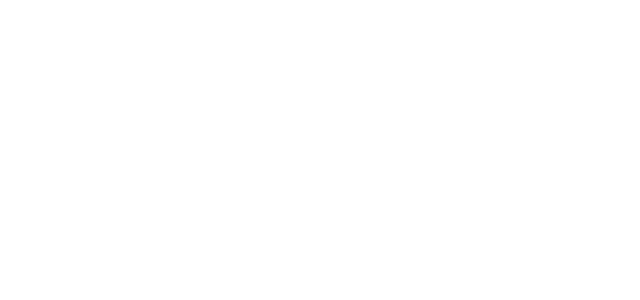
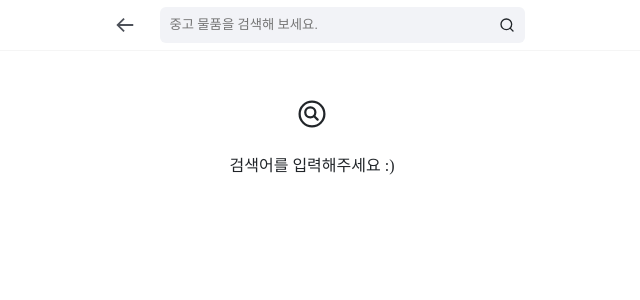
Before and after one commit to Team9-DaangnMarket/Team-9-Front, a React (Create React App) app: page /search in a window 1280 px wide. Shown: the top 300 px of the page, without its empty margins (328-968 px from the left). Built offline with nearby package versions, Linux system fonts and the light colour scheme; a web font is replaced by a local one.

Commit message:
[UPDATE] 서치 페이지 생성 및 기능 구현
TODO: 무한 스크롤링 구현할것

```diff
--- a/src/pages/PostList.js
+++ b/src/pages/PostList.js
@@ -2,6 +2,8 @@
 import styled from 'styled-components'
 import PostItem from '../components/PostItem'
 import { axiosInstance } from '../shared/api'
+import { actionCreators as searchAction } from '../redux/modules/search'
+import { useDispatch } from 'react-redux'
 
 import { Grid, Button } from '../elements'
 import { TiHome } from 'react-icons/ti'
@@ -25,6 +27,7 @@
 
 const PostList = (props) => {
   const history = useHistory()
+  const dispatch = useDispatch()
 
   const [listData, setListData] = useState([])
   const [isLoading, setIsLoading] = useState(false)
@@ -51,7 +54,10 @@
               <MdOutlineKeyboardArrowDown className='arrow-down' />
             </h2>
             <Grid is_container _className='top-btns'>
-              <button>
+              <button onClick={() => {
+                history.push('/search')
+                dispatch(searchAction.setKeyword(null))
+              }}>
                 <HiOutlineSearch />
               </button>
 
--- /dev/null
+++ b/src/pages/SearchList.js
@@ -0,0 +1,225 @@
+import React, {useEffect, useState, useRef} from 'react';
+import { useDispatch, useSelector } from 'react-redux'
+import styled from 'styled-components'
+import {axiosInstance} from '../shared/api'
+import { actionCreators as searchAction } from '../redux/modules/search'
+
+import {Grid} from '../elements'
+import {BiArrowBack} from 'react-icons/bi'
+import {FiSearch} from 'react-icons/fi'
+import {IoSearchCircleOutline} from 'react-icons/io5'
+import SyncLoader from "react-spinners/SyncLoader"
+import PostItem from '../components/PostItem'
+
+const SearchList = (props) => {
+  const { history } = props
+  const dispatch = useDispatch()
+  const prevKeyword = useSelector(state => state.search.keyword)
+  const searchInputRef = useRef(null)
+  const [is_loading, setIsLoading]= useState(false)
+  const [search_data, setSearchData] = useState(null)
+
+  const fetchSearchData = async (keyword) => {
+    try {
+      const res = await axiosInstance.get(`/search?keyword=${keyword}&page=0&size=4`)
+      return res.data
+    }
+    catch (err) {
+      console.error('[Error]검색 결과를 표시 할 수 없습니다.')
+      return false
+    }
+  }
+
+  const updateSearchState = async (keyword) => {
+    console.log(keyword,'를 검색합니다.')
+    const result = await fetchSearchData(keyword)
+    setSearchData(result)
+    dispatch(searchAction.setKeyword(keyword))
+  }
+
+  const handleStartSearch = async (e) => {
+    if (is_loading) {
+      return
+    }
+
+    // 서치 버튼 클릭과 키보드 Enter 동작에서만 API 호출
+    if (e.type === 'click' || (e.type === 'keyup' && e.key === 'Enter')) {
+      const keyword = searchInputRef.current.value
+      if (keyword.length < 2) {
+        alert('검색 키워드는 2글자 이상 입력해주세요.')
+        return
+      }
+
+      setIsLoading(true)
+      updateSearchState(keyword)
+
+    }
+
+    setTimeout(() => {
+      setIsLoading(false)
+    }, 1500)
+  }
+
+  useEffect(() => {
+    if (prevKeyword) {
+      updateSearchState(prevKeyword)
+    }
+  }, [])
+
+  if (!search_data) {
+    return (
+        <SearchListWrap>
+          <nav className={'list-nav'}>
+            <Grid is_container is_flex flex_align={'center'}>
+              <button
+                  type={'button'}
+                  className={'back-btn'}
+                  onClick={() => history.goBack()}
+              >
+                <BiArrowBack/>
+              </button>
+
+              <div className={'search-bar'}>
+                <FiSearch className={'search-icon'} onClick={handleStartSearch}/>
+                <input type="text" className={'search-input'} placeholder={'중고 물품을 검색해 보세요.'} ref={searchInputRef} onKeyUp={handleStartSearch}/>
+              </div>
+            </Grid>
+          </nav>
+
+          <Grid is_container _className={'default-display'}>
+            <IoSearchCircleOutline/>
+            검색어를 입력해주세요 :)
+          </Grid>
+        </SearchListWrap>
+    )
+  }
+
+  return (
+      <SearchListWrap>
+        <nav className={'list-nav'}>
+          <Grid is_container is_flex flex_align={'center'}>
+            <button
+                type={'button'}
+                className={'back-btn'}
+                onClick={() => history.goBack()}
+            >
+              <BiArrowBack/>
+            </button>
+
+            <div className={'search-bar'}>
+              <FiSearch className={'search-icon'} onClick={handleStartSearch}/>
+              <input type="text" className={'search-input'} placeholder={'중고 물품을 검색해 보세요.'} ref={searchInputRef} onKeyUp={handleStartSearch}/>
+            </div>
+          </Grid>
+        </nav>
+
+        <Grid is_container>
+
+
+          <div className={'search-result'}>
+            {
+              !is_loading && !search_data.length && (
+                  <div className={'empty-result'}>아쉽지만 찾으시는 중고 물건이 없어요 :(</div>
+                )
+            }
+            {
+              is_loading &&
+                <div className={'spinner-box'}>
+                  <p>..물건 찾는중..</p>
+                  <SyncLoader size={12} color={'var(--point-color); opacity: 0.5;'} />
+                </div>
+            }
+            {
+              !is_loading && search_data.map((post, idx) => {
+               return <PostItem post={post} key={`result-item-${idx}`}/>
+              })
+            }
+          </div>
+        </Grid>
+      </SearchListWrap>
+  );
+};
+
+export default SearchList;
+
+const SearchListWrap = styled.section`
+  padding-top: 56px;
+
+  .spinner-box {
+    padding-top: 40px;
+    display: flex;
+    flex-direction: column;
+    align-items: center;
+
+    p {
+      color: #999;
+      margin-bottom: 30px;
+    }
+  }
+
+  .list-nav {
+    position: fixed;
+    top: 0;
+    left: 0;
+    right: 0;
+    display: flex;
+    align-items: center;
+    background-color: #fff;
+    border-bottom: 1px solid var(--border-color);
+    z-index: 9999;
+
+    .back-btn {
+      border: 0;
+      background: none;
+      width: 50px;
+      height: 50px;
+      font-size: 22px;
+      display: flex;
+      align-items: center;
+      justify-content: center;
+      margin-right: 10px;
+      cursor: pointer;
+    }
+  }
+
+  .search-bar {
+    flex: 1;
+    position: relative;
+
+    .search-icon {
+      cursor: pointer;
+      position: absolute;
+      top: 50%;
+      right: 10px;
+      transform: translateY(-50%);
+    }
+
+    .search-input {
+      border: 0;
+      width: 100%;
+      outline: none;
+      padding: 10px;
+      padding-right: 40px;
+      border-radius: 6px;
+      background-color: #F2F3F7;
+    }
+  }
+
+  .default-display {
+    display: flex;
+    flex-direction: column;
+    align-items: center;
+    padding-top: 40px;
+
+    svg {
+      font-size: 36px;
+      margin-bottom: 20px;
+    }
+  }
+
+  .empty-result {
+    padding-top: 40px;
+    text-align: center;
+  }
+
+`
--- a/src/redux/configureStore.js
+++ b/src/redux/configureStore.js
@@ -4,11 +4,13 @@
 import { connectRouter } from 'connected-react-router'
 
 import User from './modules/user'
+import Search from './modules/search'
 
 export const history = createBrowserHistory()
 
 const rootReducer = combineReducers({
   user: User,
+  search: Search,
   router: connectRouter(history),
 })
 
--- /dev/null
+++ b/src/redux/modules/search.js
@@ -0,0 +1,26 @@
+import { createAction, handleActions } from 'redux-actions'
+import { produce } from 'immer'
+
+const SET_KEYWORD = 'SET_KEYWORD'
+
+const initialState = {
+  keyword: null
+}
+
+const setKeyword = createAction(SET_KEYWORD, (keyword) => ({ keyword }))
+
+export default handleActions(
+    {
+      [SET_KEYWORD]: (state, action) =>
+          produce(state, (draft) => {
+            draft.keyword = action.payload.keyword
+          }),
+    },
+    initialState
+)
+
+const actionCreators = {
+  setKeyword,
+}
+
+export { actionCreators }
--- a/src/shared/App.js
+++ b/src/shared/App.js
@@ -7,6 +7,7 @@
 import PostWrite from "../pages/PostWrite";
 import PostDetail from "../pages/PostDetail";
 import LikeList from "../pages/LikeList";
+import SearchList from "../pages/SearchList";
 
 function App() {
   return (
@@ -19,6 +20,7 @@
       <Route path="/write" component={PostWrite} exact />
       <Route path="/write/:post_id" component={PostWrite} exact />
       <Route path="/likelist" component={LikeList} exact />
+      <Route path="/search" component={SearchList} exact />
     </>
   )
 }
```
